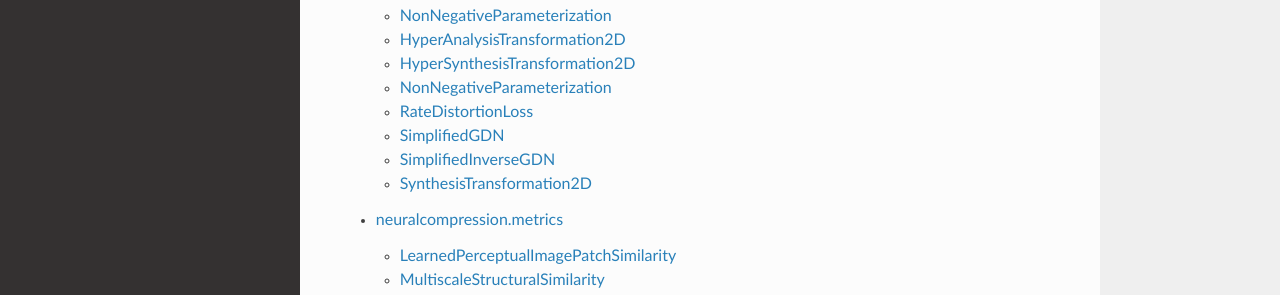
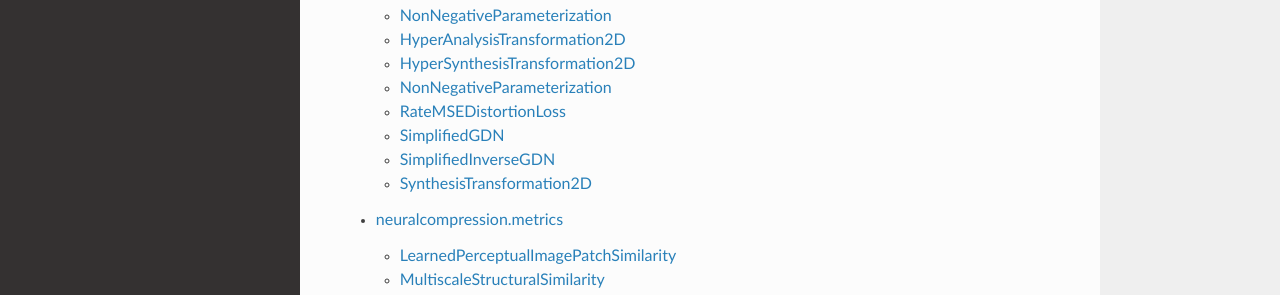
Before and after one commit to facebookresearch/NeuralCompression, a Sphinx documentation site: the page built from docs/source/index.rst, in a window 1280 px wide and 1258 px high. Shown: the part 577-872 px from the top of the window. Built offline with Sphinx 7.4.7 and the Read the Docs theme 2.0.0, drawn with Linux system fonts in a browser that asks for light colours; pages that are not in the unit, such as notebooks, are missing from menus; the version number is read from the project's files by our own code.

Commit message:
Update layers.rst

```diff
--- a/docs/source/layers.rst
+++ b/docs/source/layers.rst
@@ -45,10 +45,10 @@
   :members: __getitem__
   :special-members:
 
-RateDistortionLoss
-~~~~~~~~~~~~~~~~~~
+RateMSEDistortionLoss
+~~~~~~~~~~~~~~~~~~~~~
 
-.. autoclass:: RateDistortionLoss
+.. autoclass:: RateMSEDistortionLoss
   :members: __getitem__
   :special-members:
 
```
